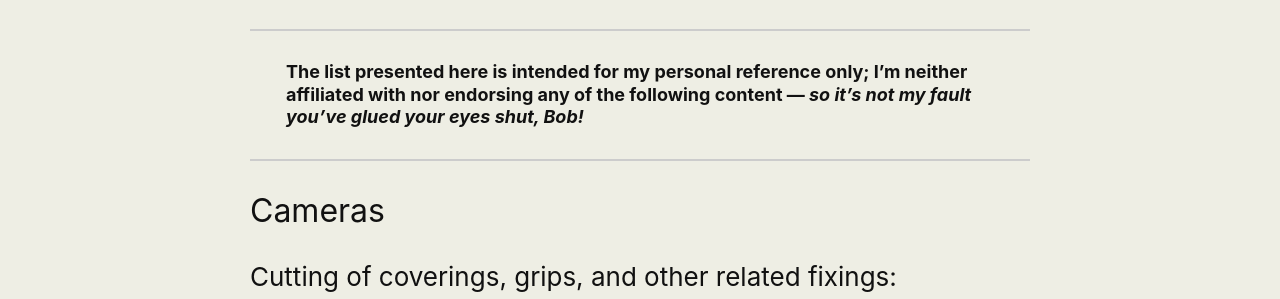
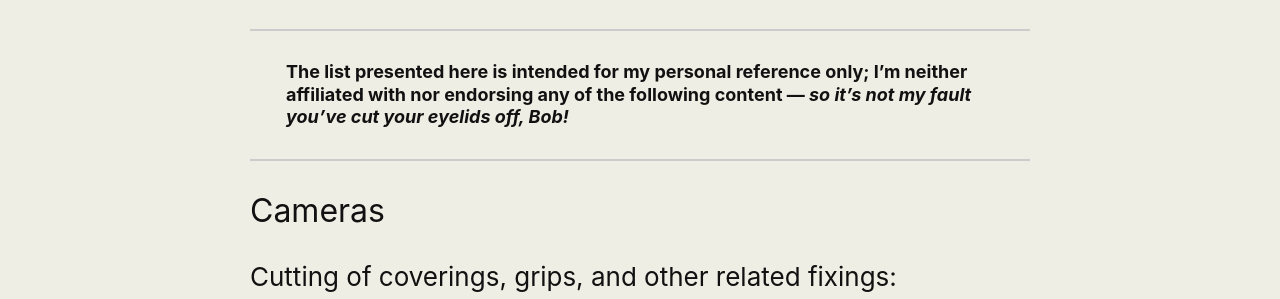
Before and after one commit to martbetz/martbetz.github.io, a Jekyll site: the page built from servicing-and-repair-resources.html, in a window 1280 px wide and 900 px high. Shown: the part 228-527 px from the top of the window. Built offline with Jekyll 4.4.1, drawn with Linux system fonts in a browser that asks for light colours.

Commit message:
Update servicing-and-repair-resources.html

```diff
--- a/servicing-and-repair-resources.html
+++ b/servicing-and-repair-resources.html
@@ -10,7 +10,7 @@
 This webpage is currently under construction (and until I get out of my rocking chair and decide to do something useful, it’s likely to remain so 😴).
 <hr>
 <span style="display:block; margin-left:2em; margin-right:2em">
-<b>The list presented here is intended for my personal reference only; I’m neither affiliated with nor endorsing any of the following content — <i>so it’s not my fault you’ve glued your eyes shut, Bob!</i></b>
+<b>The list presented here is intended for my personal reference only; I’m neither affiliated with nor endorsing any of the following content — <i>so it’s not my fault you’ve cut your eyelids off, Bob!</i></b>
 </span>
 </div>
 </font>
```
